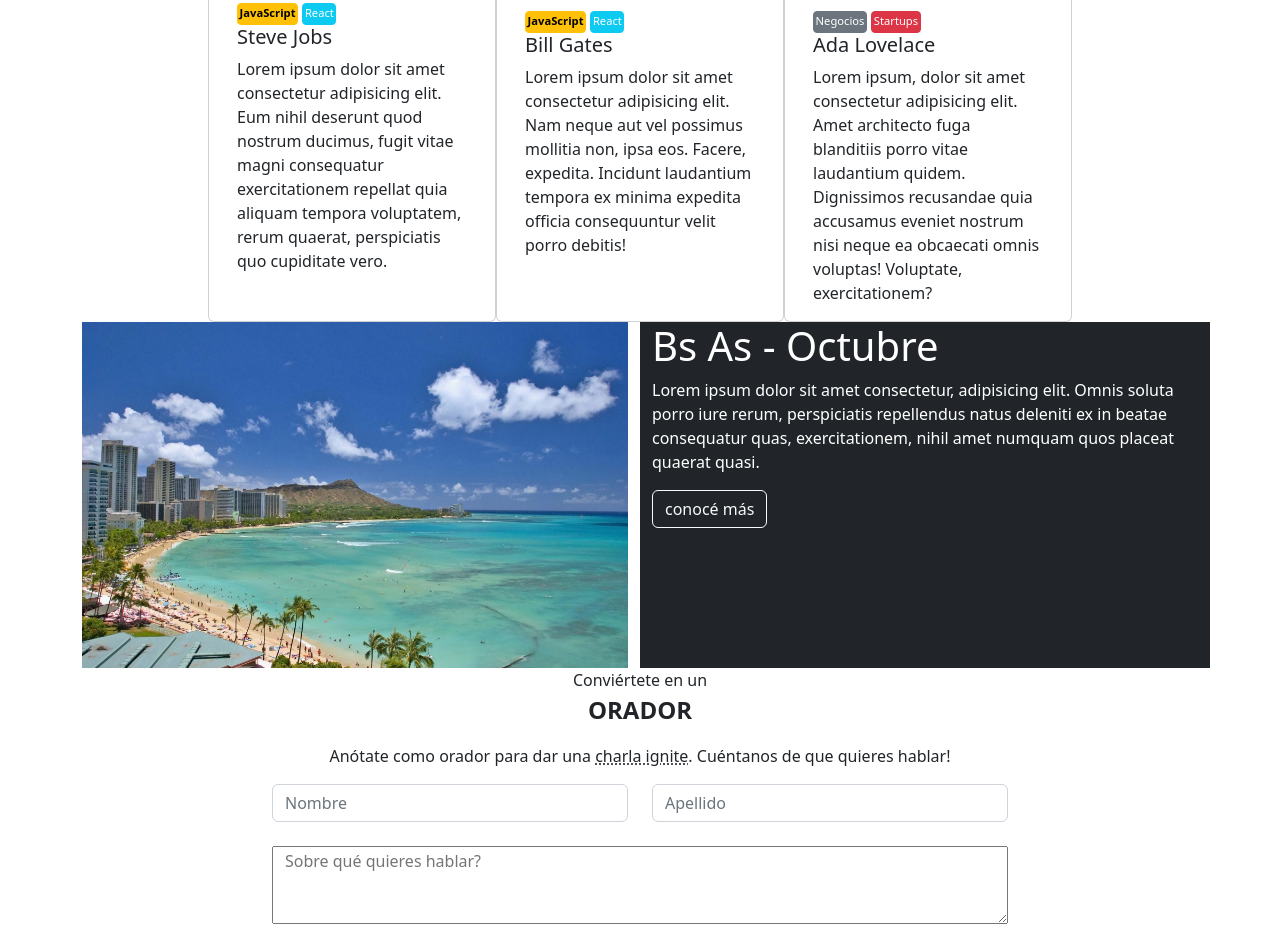
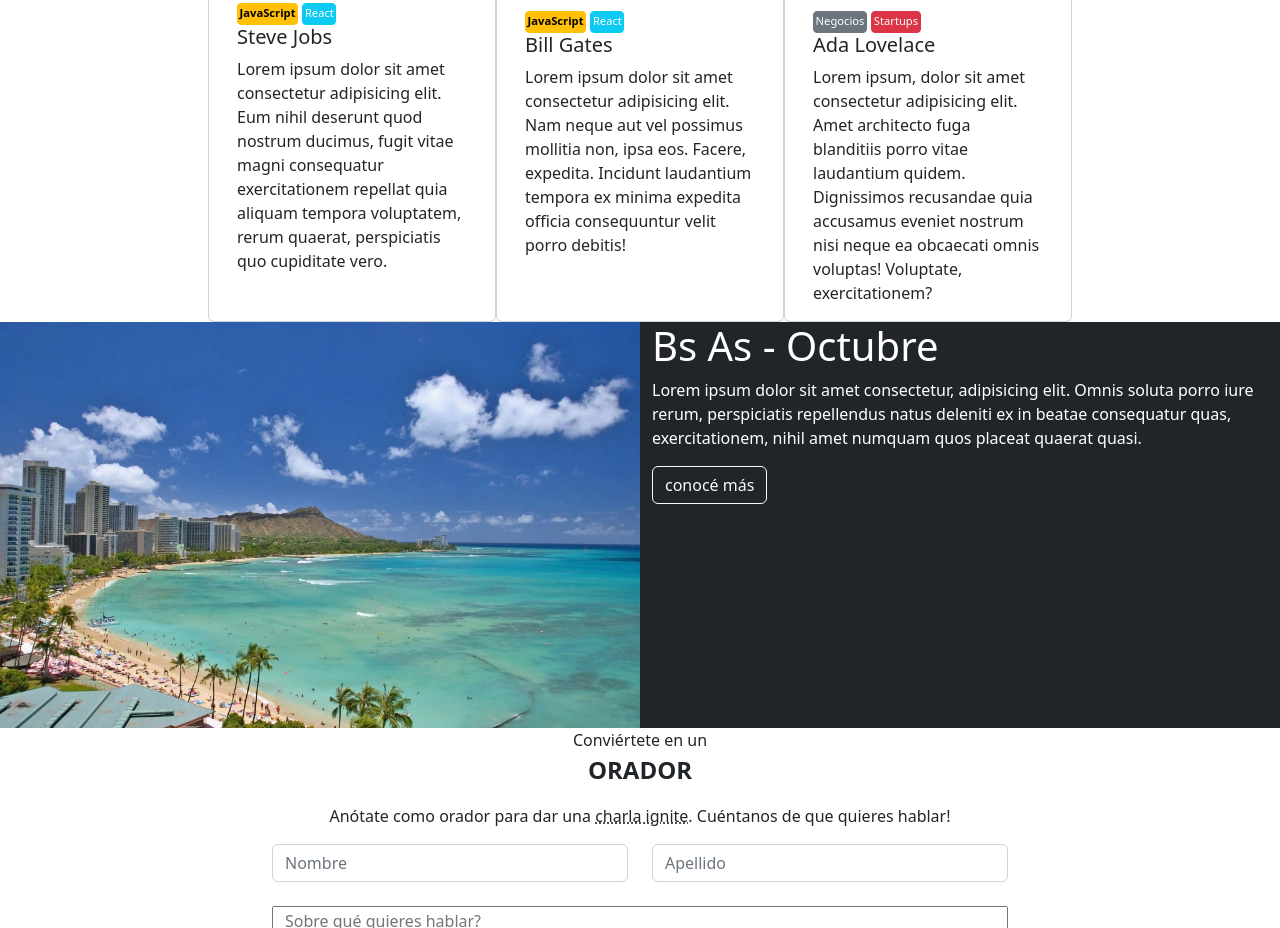
Before and after one commit to Josek-1395/Integrador-FrontEnd, a plain HTML site: page index.html in a window 1280 px wide. Shown: the part 733-1661 px from the top of the page. Drawn offline with nearby package versions, Linux system fonts and the light colour scheme.

Commit message:
pequeñas correcciones

```diff
--- a/index.html
+++ b/index.html
@@ -49,7 +49,7 @@
         <div class="texto-de-imagen">
             <h1>Conf Bs As</h1>
             <p>Bs As llega por primera vez a Argentina. Un evento para compartir con nuestra comunidad el conocimiento y experiencia de los expertos que están creando el futuro de internet. Ven a conocer a miembros del evento, a otros estudiantes de Codo a Codo y los oradores de primer nivel que tenemos para ti. Te esperamos! </p>
-            <button type="button" class="btn btn-outline-light">quiero ser orador</button>
+            <button type="button" class="btn btn-outline-light">Quiero ser orador</button>
             <button type="button" class="btn btn-success">Comprar tickets</button>
         </div>
     </div>
@@ -91,16 +91,15 @@
             </div>
         </div>
 <!-- foto playa y texto -->
-    <div class="container">
+    <div class="container-fluid">
         <div class="row">
-            <div class="col-12 col-md-6">
+            <div class="col-12 col-md-6 p-0">
                 <img class="img-fluid" src="img/honolulu.jpg" alt="Playa">
             </div>
             <div class="col-12 col-md-6 bg-dark">
                 <h1 style="color:white ;">Bs As - Octubre</h1>
                 <p style="color:white ;">Lorem ipsum dolor sit amet consectetur, adipisicing elit. Omnis soluta porro iure rerum, perspiciatis repellendus natus deleniti ex in beatae consequatur quas, exercitationem, nihil amet numquam quos placeat quaerat quasi.</p>
                 <button type="button" class="btn btn-outline-light mb-1">conocé más</button>
-
             </div>
         </div>
     </div>
```
Lines whose indentation alone changed are shown as unchanged.
